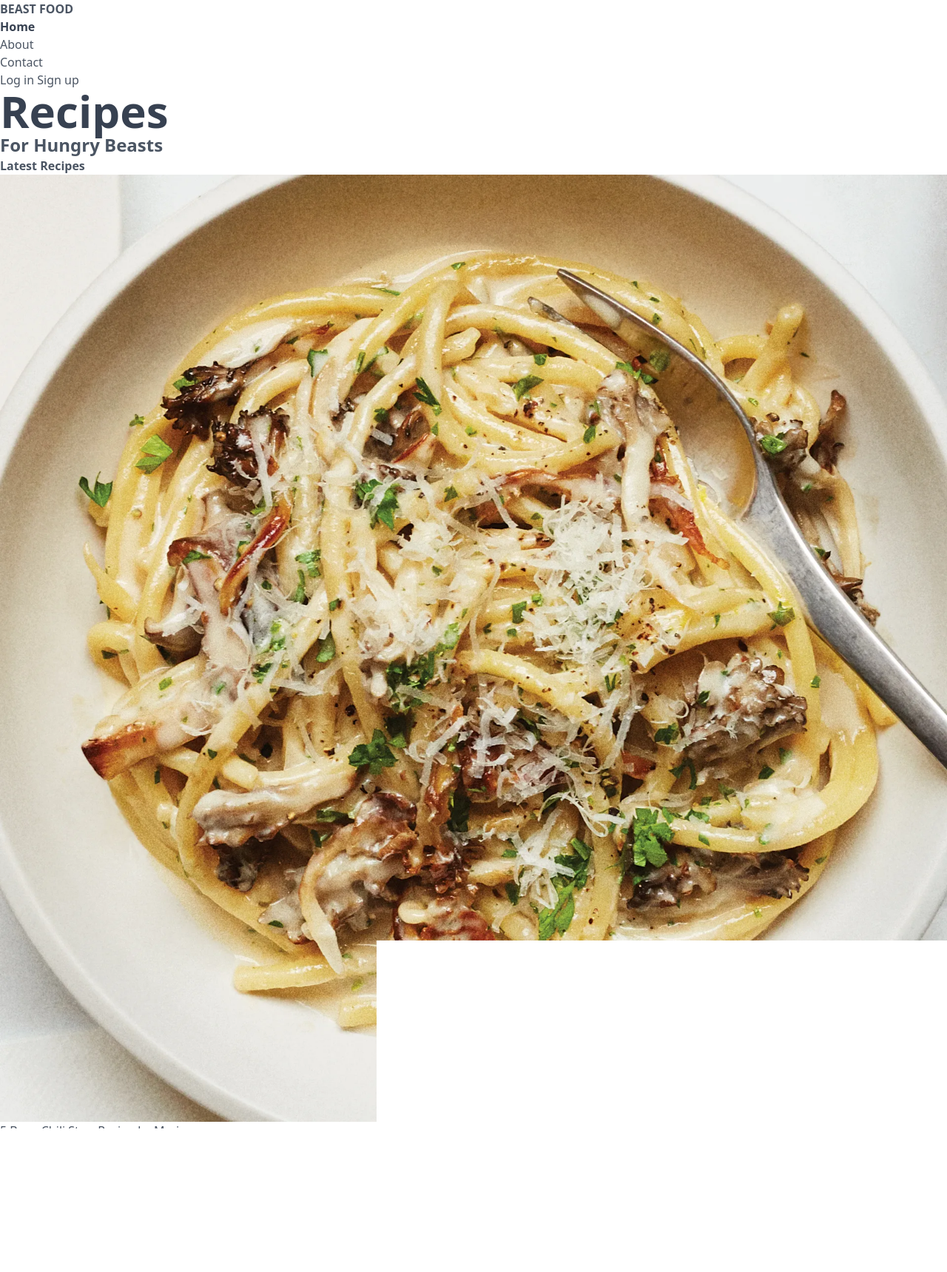
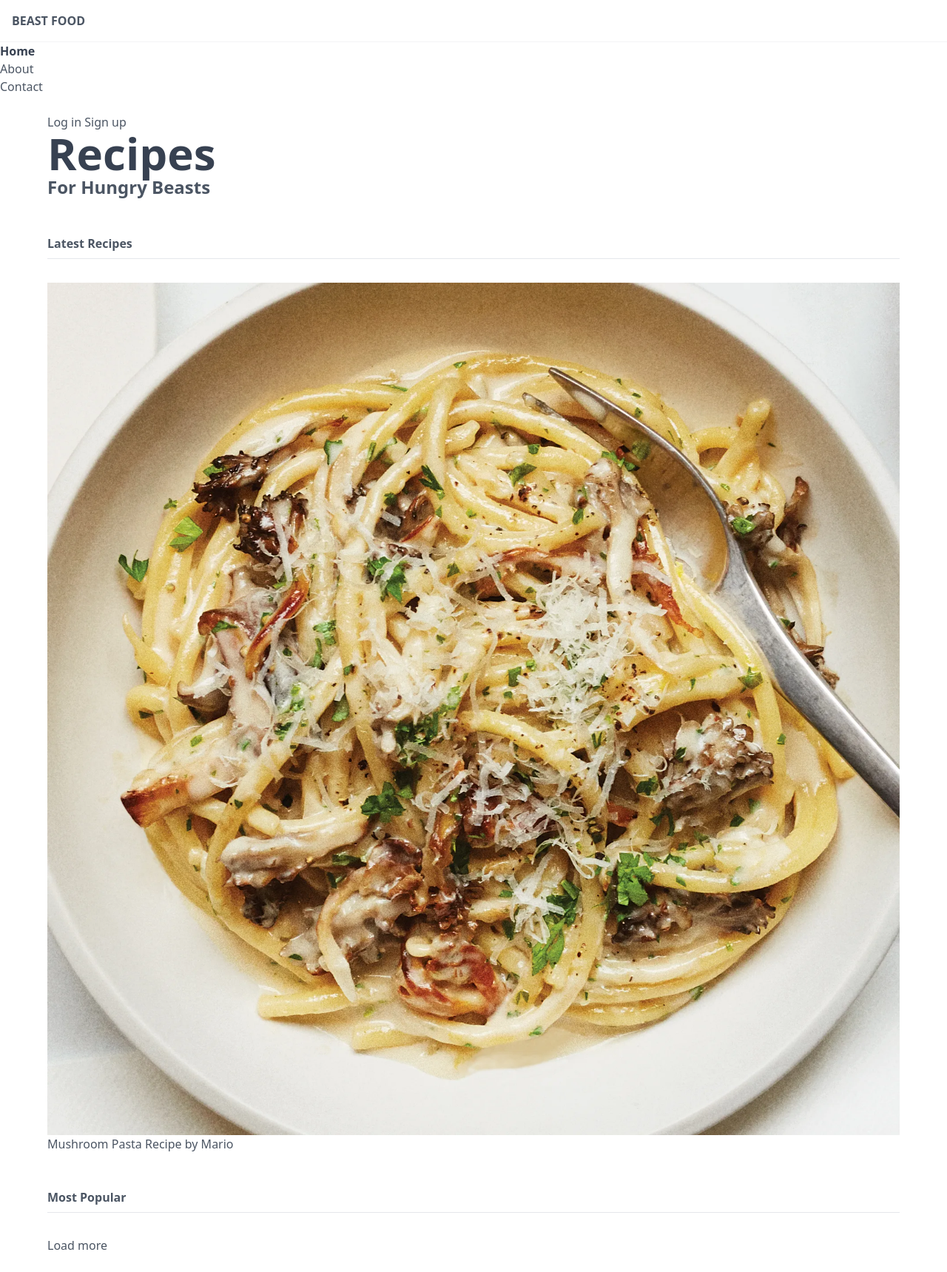
Before and after one commit to brucem98/Tailwind_recipe_site, a website: page src/index.html in a window 1280 px wide. Shown: the whole page at 74% size. Before the commit the page ends 1588 px from the top, so only its background shows below. Drawn offline with Linux system fonts and the light colour scheme.

Commit message:
Setup tailwind margin, padding, and borders

```diff
--- a/package.json
+++ b/package.json
@@ -6,7 +6,7 @@
     "tailwindcss": "^3.3.5"
   },
   "scripts": {
-    "build-css": "tailwindcss build src/styles.css -o public/styles.css"
+    "build-css": "tailwindcss build src/input.css -o public/output.css"
   },
   "keywords": [],
   "author": "",
--- a/src/index.html
+++ b/src/index.html
@@ -3,7 +3,7 @@
   <meta charset="UTF-8">
   <meta name="viewport" content="width=device-width, initial-scale=1.0">
   <title>Document</title>
-  <link rel="stylesheet" href="../dist/output.css">
+  <link rel="stylesheet" href="../public/output.css">
 </head>
 <body class="text-gray-600">
 
@@ -11,7 +11,7 @@
     <div>
       <nav>
         <div>
-          <h1 class="font-bold uppercase">
+          <h1 class="font-bold uppercase  p-4 border-b border-gray-100">
             <a href="/">Beast Food</a>
           </h1>
         </div>
@@ -35,7 +35,7 @@
       </nav>
     </div>
 
-    <main>
+    <main class="px-16 py-6">
       <div>
         <a href="#">Log in</a>
         <a href="#">Sign up</a>
@@ -47,22 +47,22 @@
       </header>
 
       <div>
-        <h4 class="font-bold">Latest Recipes</h4>
+        <h4 class="font-bold mt-12 pb-2 border-b border-gray-200">Latest Recipes</h4>
 
         <div>
           <!-- cards go here -->
-          <div>
+          <div class="mt-8">
             <img src="../public/img/mushroom-pasta.webp" alt="mushroom-pasta">
             <div>
-              <span>5 Bean Chili Stew</span>
+              <span>Mushroom Pasta</span>
               <span>Recipe by Mario</span>
             </div>
           </div>
         </div>
 
-        <h4 class="font-bold">Most Popular</h4>
+        <h4 class="font-bold mt-12 pb-2 border-b border-gray-200">Most Popular</h4>
 
-        <div>
+        <div class="mt-8">
           <!-- cards go here -- style cards first before we duplicate-->
         </div>
       </div>
```
Also changed, not shown: public/output.css.
